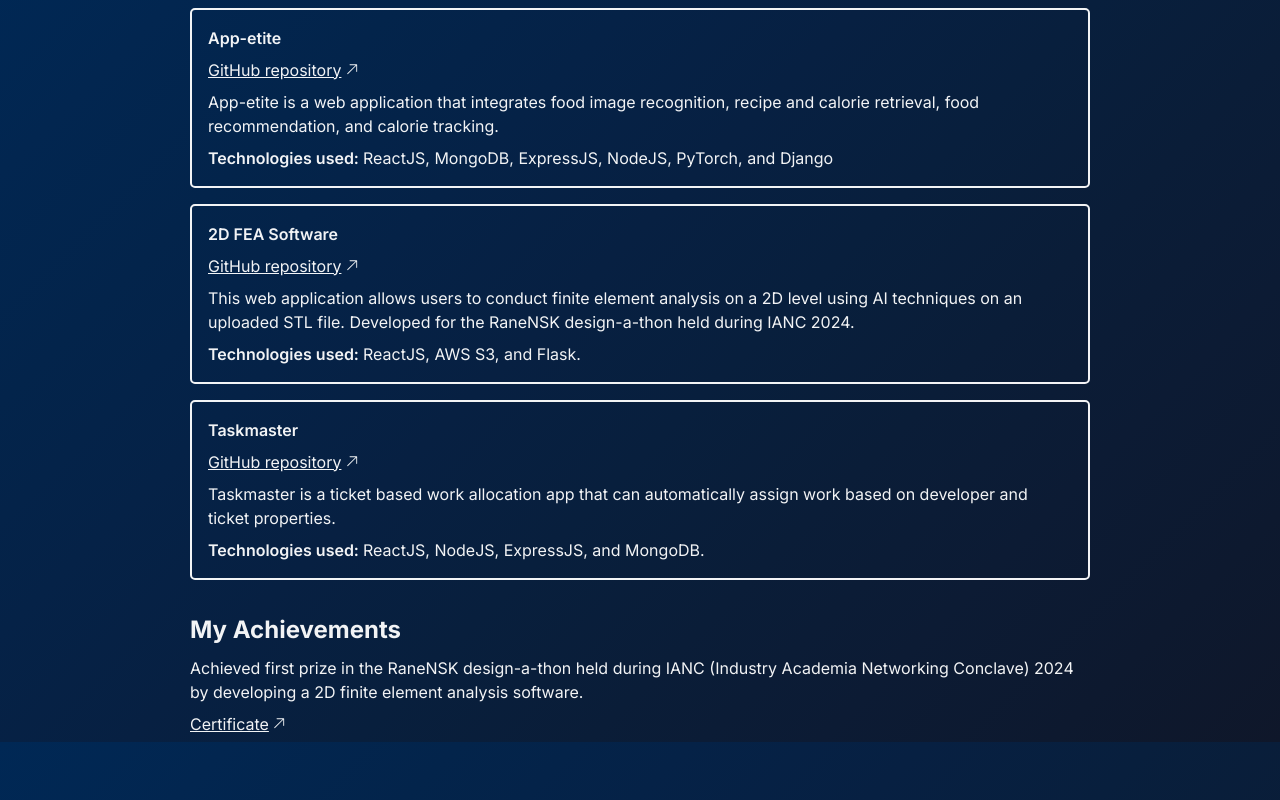
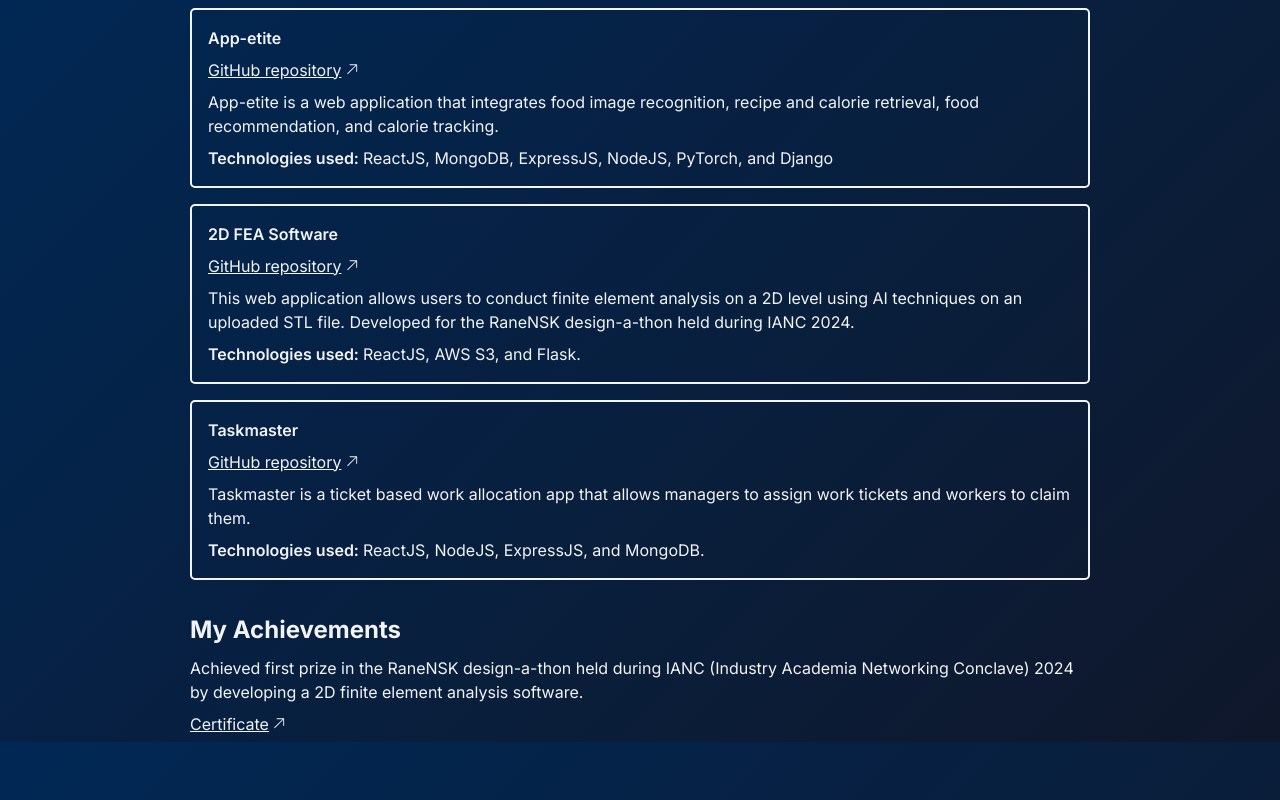
Before and after one commit to vyshnav856/portfolio, a React (Vite) app: page / in a window 1280 px wide. Shown: the part 858-1658 px from the top of the page. Built offline with nearby package versions, Linux system fonts and the light colour scheme.

Commit message:
fix: Project descriptions

```diff
--- a/src/App.jsx
+++ b/src/App.jsx
@@ -116,8 +116,7 @@ export default function App() {
 					<h4 className="project-name">Taskmaster</h4>
 					<a target="_blank" href="https://github.com/vyshnav856/taskmaster" className="project-repo-link">GitHub repository <Arrow /></a>
 					<p className="project-desc">
-						Taskmaster is a ticket based work allocation app that can automatically assign work based on
-						developer and ticket properties.
+						Taskmaster is a ticket based work allocation app that allows managers to assign work tickets and workers to claim them.
 					</p>
 					<p className="project-tech">
 						<span className="highlight-bold">Technologies used: </span>
```
